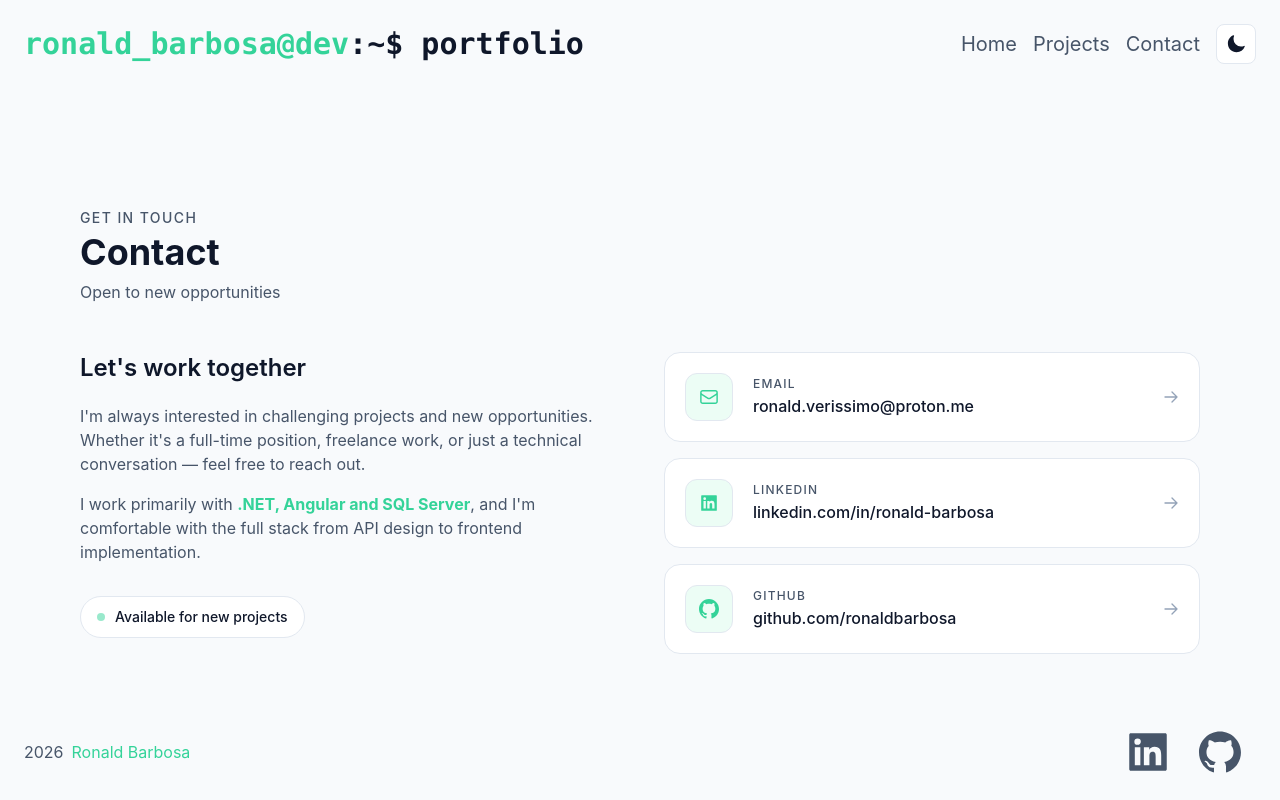
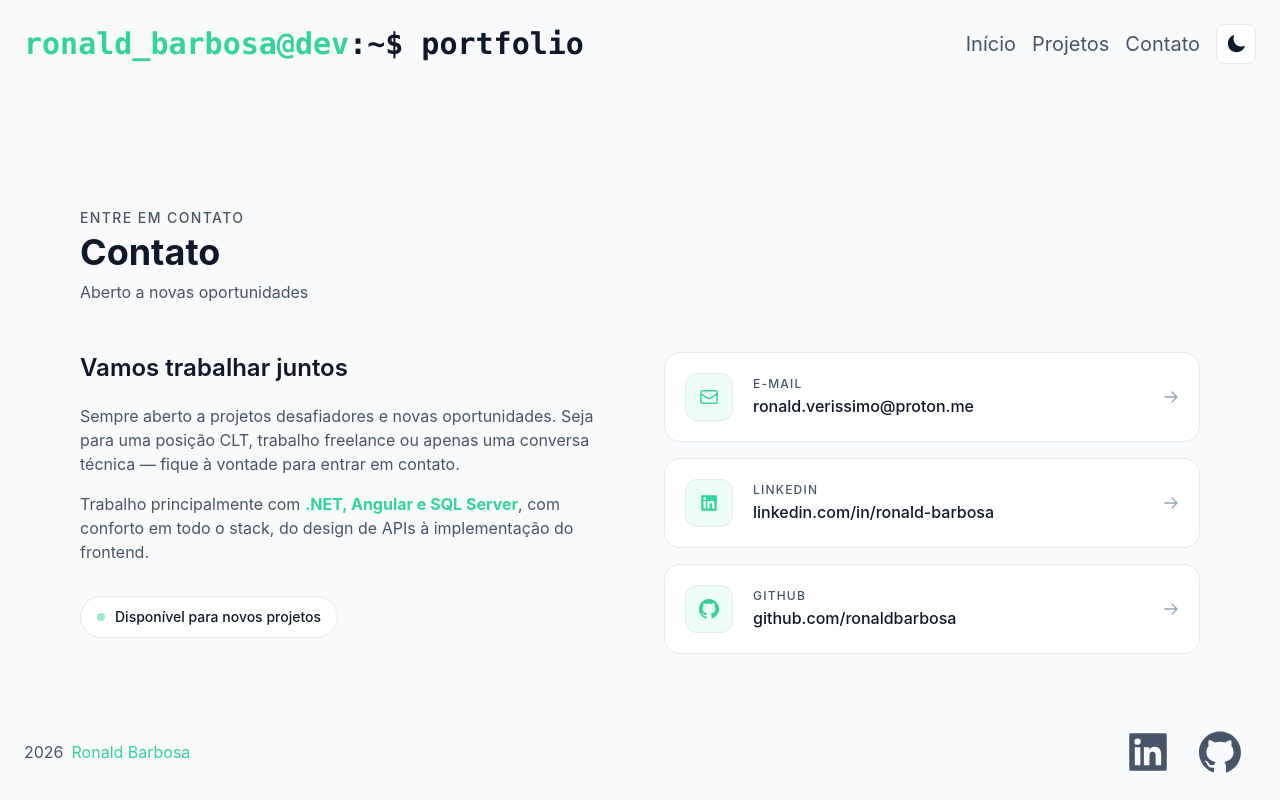
Before and after one commit to ronaldbarbosa/portfolio-angular, an Angular app: page /contact in a window 1280 px wide. Built offline with nearby package versions, Linux system fonts and the light colour scheme; no server answers.

Commit message:
feat: translate UI to pt-br

```diff
--- a/src/app/components/layout/header/header.component.html
+++ b/src/app/components/layout/header/header.component.html
@@ -9,13 +9,13 @@
     <nav class="flex max-sm:hidden items-center me-2">
       <ul class="flex max-sm:hidden items-center">
         <li class="mx-2 text-xl max-sm:flex max-sm:w-full justify-center">
-          <a href="/" class="hover:text-(--color-primary) hover:underline underline-offset-8 decoration-2 transition duration-700">Home</a>
+          <a href="/" class="hover:text-(--color-primary) hover:underline underline-offset-8 decoration-2 transition duration-700">Início</a>
         </li>
         <li class="mx-2 text-xl max-sm:flex max-sm:w-full justify-center">
-          <a href="/projects" class="hover:text-(--color-primary) hover:underline underline-offset-8 decoration-2 transition duration-700">Projects</a>
+          <a href="/projects" class="hover:text-(--color-primary) hover:underline underline-offset-8 decoration-2 transition duration-700">Projetos</a>
         </li>
         <li class="mx-2 text-xl max-sm:flex max-sm:w-full justify-center">
-          <a href="/contact" class="hover:text-(--color-primary) hover:underline underline-offset-8 decoration-2 transition duration-700">Contact</a>
+          <a href="/contact" class="hover:text-(--color-primary) hover:underline underline-offset-8 decoration-2 transition duration-700">Contato</a>
         </li>
       </ul>
     </nav>
@@ -62,7 +62,7 @@
             <svg xmlns="http://www.w3.org/2000/svg" class="size-5 shrink-0" fill="none" viewBox="0 0 24 24" stroke="currentColor" stroke-width="1.75">
               <path stroke-linecap="round" stroke-linejoin="round" d="m2.25 12 8.954-8.955c.44-.439 1.152-.439 1.591 0L21.75 12M4.5 9.75v10.125c0 .621.504 1.125 1.125 1.125H9.75v-4.875c0-.621.504-1.125 1.125-1.125h2.25c.621 0 1.125.504 1.125 1.125V21h4.125c.621 0 1.125-.504 1.125-1.125V9.75M8.25 21h8.25" />
             </svg>
-            Home
+            Início
           </a>
         </li>
         <li>
@@ -70,7 +70,7 @@
             <svg xmlns="http://www.w3.org/2000/svg" class="size-5 shrink-0" fill="none" viewBox="0 0 24 24" stroke="currentColor" stroke-width="1.75">
               <path stroke-linecap="round" stroke-linejoin="round" d="M17.25 6.75 22.5 12l-5.25 5.25m-10.5 0L1.5 12l5.25-5.25m7.5-3-4.5 16.5" />
             </svg>
-            Projects
+            Projetos
           </a>
         </li>
         <li>
@@ -78,7 +78,7 @@
             <svg xmlns="http://www.w3.org/2000/svg" class="size-5 shrink-0" fill="none" viewBox="0 0 24 24" stroke="currentColor" stroke-width="1.75">
               <path stroke-linecap="round" stroke-linejoin="round" d="M21.75 6.75v10.5a2.25 2.25 0 0 1-2.25 2.25h-15a2.25 2.25 0 0 1-2.25-2.25V6.75m19.5 0A2.25 2.25 0 0 0 19.5 4.5h-15a2.25 2.25 0 0 0-2.25 2.25m19.5 0v.243a2.25 2.25 0 0 1-1.07 1.916l-7.5 4.615a2.25 2.25 0 0 1-2.36 0L3.32 8.91a2.25 2.25 0 0 1-1.07-1.916V6.75" />
             </svg>
-            Contact
+            Contato
           </a>
         </li>
         <li class="mt-2 pt-3 border-t border-(--color-border)">
@@ -91,12 +91,12 @@
               <svg xmlns="http://www.w3.org/2000/svg" viewBox="0 0 24 24" fill="currentColor" class="size-5 shrink-0">
                 <path d="M12 2.25a.75.75 0 0 1 .75.75v2.25a.75.75 0 0 1-1.5 0V3a.75.75 0 0 1 .75-.75zM7.5 12a4.5 4.5 0 1 1 9 0 4.5 4.5 0 0 1-9 0zM18.894 6.166a.75.75 0 0 0-1.06-1.06l-1.591 1.59a.75.75 0 1 0 1.06 1.061l1.591-1.59zM21.75 12a.75.75 0 0 1-.75.75h-2.25a.75.75 0 0 1 0-1.5H21a.75.75 0 0 1 .75.75zM17.834 18.894a.75.75 0 0 0 1.06-1.06l-1.59-1.591a.75.75 0 1 0-1.061 1.06l1.59 1.591zM12 18a.75.75 0 0 1 .75.75V21a.75.75 0 0 1-1.5 0v-2.25A.75.75 0 0 1 12 18zM7.758 17.303a.75.75 0 0 0-1.061-1.06l-1.591 1.59a.75.75 0 0 0 1.06 1.061l1.591-1.59zM6 12a.75.75 0 0 1-.75.75H3a.75.75 0 0 1 0-1.5h2.25A.75.75 0 0 1 6 12zM6.697 7.757a.75.75 0 0 0 1.06-1.06l-1.59-1.591a.75.75 0 0 0-1.061 1.06l1.59 1.591z"/>
               </svg>
-              Light mode
+              Tema claro
             } @else {
               <svg xmlns="http://www.w3.org/2000/svg" viewBox="0 0 24 24" fill="currentColor" class="size-5 shrink-0">
                 <path fill-rule="evenodd" d="M9.528 1.718a.75.75 0 0 1 .162.819A8.97 8.97 0 0 0 9 6a9 9 0 0 0 9 9 8.97 8.97 0 0 0 3.463-.69.75.75 0 0 1 .981.98 10.503 10.503 0 0 1-9.694 6.46c-5.799 0-10.5-4.701-10.5-10.5 0-4.368 2.667-8.112 6.46-9.694a.75.75 0 0 1 .818.162z" clip-rule="evenodd"/>
               </svg>
-              Dark mode
+              Tema escuro
             }
           </button>
         </li>
--- a/src/app/pages/contact/contact.component.html
+++ b/src/app/pages/contact/contact.component.html
@@ -2,28 +2,28 @@
   <div class="px-6 py-10 md:px-12 lg:px-20 max-w-7xl mx-auto w-full">
 
     <div class="mb-12">
-      <p class="text-sm font-medium tracking-widest uppercase text-(--color-primary)">Get in touch</p>
-      <h1 class="text-4xl font-bold mt-1">Contact</h1>
-      <p class="mt-2 text-(--color-text-secondary)">Open to new opportunities</p>
+      <p class="text-sm font-medium tracking-widest uppercase text-(--color-primary)">Entre em contato</p>
+      <h1 class="text-4xl font-bold mt-1">Contato</h1>
+      <p class="mt-2 text-(--color-text-secondary)">Aberto a novas oportunidades</p>
     </div>
 
     <div class="flex flex-col lg:flex-row gap-12">
 
       <div class="lg:w-1/2">
-        <h2 class="text-2xl font-semibold mb-5">Let's work together</h2>
+        <h2 class="text-2xl font-semibold mb-5">Vamos trabalhar juntos</h2>
         <p class="mb-4">
-          I'm always interested in challenging projects and new opportunities.
-          Whether it's a full-time position, freelance work, or just a technical
-          conversation — feel free to reach out.
+          Sempre aberto a projetos desafiadores e novas oportunidades.
+          Seja para uma posição CLT, trabalho freelance ou apenas uma conversa
+          técnica — fique à vontade para entrar em contato.
         </p>
         <p>
-          I work primarily with <strong class="text-(--color-primary)">.NET, Angular and SQL Server</strong>,
-          and I'm comfortable with the full stack from API design to frontend implementation.
+          Trabalho principalmente com <strong class="text-(--color-primary)">.NET, Angular e SQL Server</strong>,
+          com conforto em todo o stack, do design de APIs à implementação do frontend.
         </p>
 
         <div class="mt-8 inline-flex items-center gap-2.5 px-4 py-2.5 rounded-full border border-(--color-border) bg-(--color-surface)">
           <span class="size-2 rounded-full bg-(--color-primary) animate-pulse"></span>
-          <span class="text-sm font-medium">Available for new projects</span>
+          <span class="text-sm font-medium">Disponível para novos projetos</span>
         </div>
       </div>
 
@@ -39,7 +39,7 @@
             </svg>
           </div>
           <div class="flex flex-col min-w-0">
-            <span class="text-xs font-medium tracking-widest uppercase text-(--color-text-secondary) mb-0.5">Email</span>
+            <span class="text-xs font-medium tracking-widest uppercase text-(--color-text-secondary) mb-0.5">E-mail</span>
             <span class="text-base font-medium group-hover:text-(--color-primary) transition-colors duration-300 truncate">ronald.verissimo&#64;proton.me</span>
           </div>
           <svg xmlns="http://www.w3.org/2000/svg" class="size-4 ml-auto text-(--color-text-tertiary) group-hover:text-(--color-primary) shrink-0 transition-colors duration-300" fill="none" viewBox="0 0 24 24" stroke="currentColor" stroke-width="2">
--- a/src/app/pages/home/home.component.html
+++ b/src/app/pages/home/home.component.html
@@ -9,19 +9,19 @@
 
       <!-- Content -->
       <div class="flex flex-col flex-1">
-        <h2 class="text-xl text-(--color-primary)">Full Stack Developer</h2>
+        <h2 class="text-xl text-(--color-primary)">Desenvolvedor Full Stack</h2>
         <h1 class="text-5xl mt-1">Ronald Barbosa</h1>
 
         <p class="w-5/6 max-lg:w-full mt-5">
-          Focused on Microsoft technologies — I build scalable web applications with
+          Focado em tecnologias Microsoft — construo aplicações web escaláveis com
           <strong class="text-(--color-primary)">.NET</strong>,
-          <strong class="text-(--color-primary)">Angular</strong> and
+          <strong class="text-(--color-primary)">Angular</strong> e
           <strong class="text-(--color-primary)">SQL Server</strong>,
-          covering everything from API design to frontend implementation.
+          do design de APIs à implementação de interfaces modernas.
         </p>
         <p class="w-5/6 max-lg:w-full mt-3">
-          IT background evolved into fullstack development across public and private sectors.
-          Degree in Information Technology with additional training in Information Security.
+          Trajetória na TI evoluiu para o desenvolvimento fullstack em setores público e privado.
+          Graduado em Tecnologia da Informação com complementação em Segurança da Informação.
         </p>
 
         <!-- Tech stack -->
@@ -43,7 +43,7 @@
             <svg xmlns="http://www.w3.org/2000/svg" class="size-4" fill="none" viewBox="0 0 24 24" stroke="currentColor" stroke-width="2">
               <path stroke-linecap="round" stroke-linejoin="round" d="M17.25 6.75 22.5 12l-5.25 5.25m-10.5 0L1.5 12l5.25-5.25m7.5-3-4.5 16.5" />
             </svg>
-            View Projects
+            Ver Projetos
           </a>
           <a
             href="/contact"
@@ -52,7 +52,7 @@
             <svg xmlns="http://www.w3.org/2000/svg" class="size-4" fill="none" viewBox="0 0 24 24" stroke="currentColor" stroke-width="1.75">
               <path stroke-linecap="round" stroke-linejoin="round" d="M21.75 6.75v10.5a2.25 2.25 0 0 1-2.25 2.25h-15a2.25 2.25 0 0 1-2.25-2.25V6.75m19.5 0A2.25 2.25 0 0 0 19.5 4.5h-15a2.25 2.25 0 0 0-2.25 2.25m19.5 0v.243a2.25 2.25 0 0 1-1.07 1.916l-7.5 4.615a2.25 2.25 0 0 1-2.36 0L3.32 8.91a2.25 2.25 0 0 1-1.07-1.916V6.75" />
             </svg>
-            Get in Touch
+            Entrar em Contato
           </a>
         </div>
       </div>
--- a/src/app/pages/projects/projects.component.html
+++ b/src/app/pages/projects/projects.component.html
@@ -4,8 +4,8 @@
     <!-- Header -->
     <div class="mb-10">
       <p class="text-sm font-medium tracking-widest uppercase text-(--color-primary)">Portfolio</p>
-      <h1 class="text-4xl font-bold mt-1">Projects</h1>
-      <p class="mt-2 text-(--color-text-secondary)">A selection of things I've built</p>
+      <h1 class="text-4xl font-bold mt-1">Projetos</h1>
+      <p class="mt-2 text-(--color-text-secondary)">Uma seleção do que já desenvolvi</p>
     </div>
 
     <!-- Loading -->
@@ -32,7 +32,7 @@
               }
               @if (!project.finished) {
                 <span class="absolute top-3 right-3 px-2.5 py-1 text-xs font-medium rounded-full bg-amber-500/15 text-amber-500 border border-amber-500/30 backdrop-blur-sm">
-                  In Progress
+                  Em Desenvolvimento
                 </span>
               }
             </div>
@@ -67,7 +67,7 @@
                     <svg xmlns="http://www.w3.org/2000/svg" class="size-4" fill="none" viewBox="0 0 24 24" stroke="currentColor" stroke-width="2">
                       <path stroke-linecap="round" stroke-linejoin="round" d="M10 6H6a2 2 0 00-2 2v10a2 2 0 002 2h10a2 2 0 002-2v-4M14 4h6m0 0v6m0-6L10 14" />
                     </svg>
-                    Live Demo
+                    Ver Demo
                   </a>
                 }
                 @if (project.code) {
@@ -80,7 +80,7 @@
                     <svg xmlns="http://www.w3.org/2000/svg" class="size-4" fill="currentColor" viewBox="0 0 24 24">
                       <path d="M12 0C5.37 0 0 5.37 0 12c0 5.3 3.438 9.8 8.205 11.385.6.113.82-.258.82-.577 0-.285-.01-1.04-.015-2.04-3.338.724-4.042-1.61-4.042-1.61-.546-1.385-1.335-1.755-1.335-1.755-1.087-.744.084-.729.084-.729 1.205.084 1.838 1.236 1.838 1.236 1.07 1.835 2.809 1.305 3.495.998.108-.776.417-1.305.76-1.605-2.665-.3-5.466-1.332-5.466-5.93 0-1.31.465-2.38 1.235-3.22-.135-.303-.54-1.523.105-3.176 0 0 1.005-.322 3.3 1.23.96-.267 1.98-.399 3-.405 1.02.006 2.04.138 3 .405 2.28-1.552 3.285-1.23 3.285-1.23.645 1.653.24 2.873.12 3.176.765.84 1.23 1.91 1.23 3.22 0 4.61-2.805 5.625-5.475 5.92.42.36.81 1.096.81 2.22 0 1.606-.015 2.896-.015 3.286 0 .315.21.69.825.57C20.565 21.795 24 17.295 24 12c0-6.63-5.37-12-12-12"/>
                     </svg>
-                    Source Code
+                    Código-fonte
                   </a>
                 }
               </div>
@@ -97,7 +97,7 @@
             [disabled]="!pagination()!.hasPreviousPage"
             class="px-4 py-2 rounded-lg border border-(--color-border) text-sm font-medium disabled:opacity-30 disabled:cursor-not-allowed hover:border-(--color-primary) hover:text-(--color-primary) transition-colors"
           >
-            Previous
+            Anterior
           </button>
 
           <span class="px-4 py-2 text-sm text-(--color-text-secondary)">
@@ -109,7 +109,7 @@
             [disabled]="!pagination()!.hasNextPage"
             class="px-4 py-2 rounded-lg border border-(--color-border) text-sm font-medium disabled:opacity-30 disabled:cursor-not-allowed hover:border-(--color-primary) hover:text-(--color-primary) transition-colors"
           >
-            Next
+            Próximo
           </button>
         </div>
       }
```
